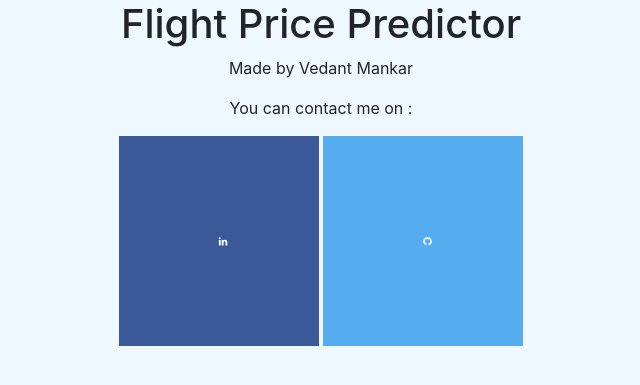
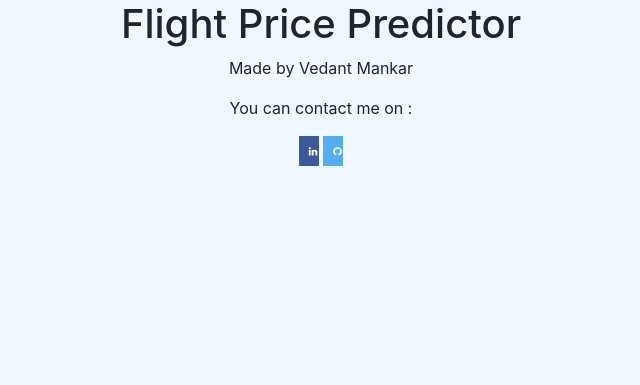
Before and after one commit to VedantMankar/Flight-Price-Prediction, a Flask app: page /about in a window 1280 px wide. Shown: the top 385 px of the page, without its empty margins (319-959 px from the left). Run offline with Flask 2, Linux system fonts and the light colour scheme; parts of the project's set-up code (start-up, migrations or seed data) failed here and were passed over; some libraries are stand-ins or nearby versions.

```diff
--- a/static/styles.css
+++ b/static/styles.css
@@ -7,7 +7,7 @@ a:hover {
   }
 
 .fa {
-padding: 100px;
+padding: 10px;
 font-size: 10px;
 width: 10px;
 text-align: center;
```
